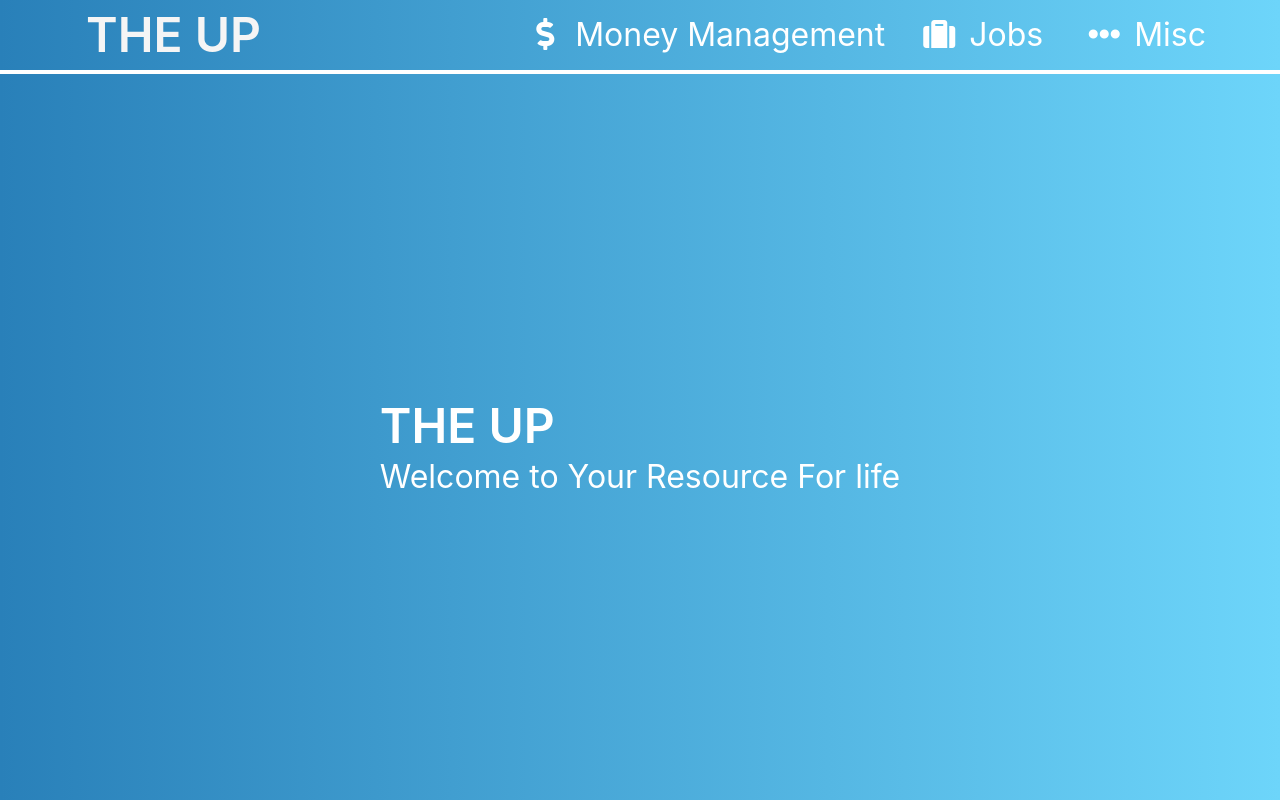
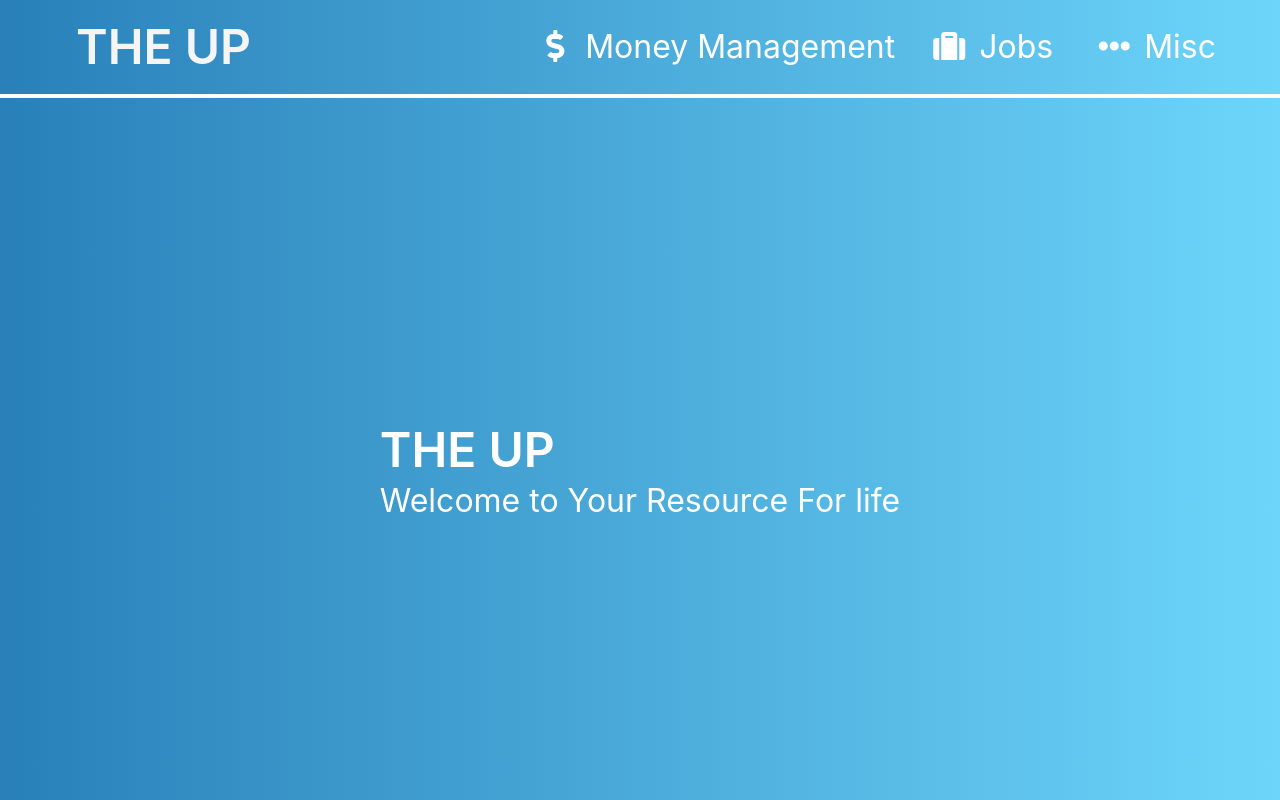
Before and after one commit to gibdr7/the-up, a Gatsby site: page / in a window 1280 px wide. Shown: the top 800 px of the page. Built offline with nearby package versions, Linux system fonts and the light colour scheme; Gatsby itself is replaced by a stand-in of ours.

Commit message:
fix nav positioning

```diff
--- a/src/components/Nav/navbar.js
+++ b/src/components/Nav/navbar.js
@@ -6,7 +6,7 @@ const Navbar = () => (
   <div className="hero-head is-hidden-mobile">
     <link rel="stylesheet" href="https://use.fontawesome.com/releases/v5.8.1/css/all.css"></link>
 		<nav className="navbar gradientBg">
-			<div className="container">
+			<div className="container is-fluid">
 				<a class="navbar-item" href="/">
           <h1 className="title is-1 is-uppercase has-text-white-ter no-hover">The up</h1>
         </a>
--- a/src/components/Nav/style.scss
+++ b/src/components/Nav/style.scss
@@ -13,14 +13,13 @@
 	background: linear-gradient(to right, $primary-color, $secondary-color);
 }
 
+nav.navbar.gradientBg div.container {
+	width: 100%;
+    padding: 12px 64px;
+}
+
 div a.navbar-item:hover {
 	background-color: transparent;
-}
-
-.no-padding {
-	padding: 0 30px;
-	border: 0;
-	margin: 0;
 }
 
 div.dropdown-menu {
@@ -31,9 +30,10 @@ div a.dropdown-item {
 	font-size: 1.5rem;
 }
 
-nav.navbar.gradientBg div.container {
-	width: 100%;
-    padding: 0 10px;
+.icon.no-padding {
+	padding: 0 30px;
+	border: 0;
+	margin: 0;
 }
 
 .navVR {
```
